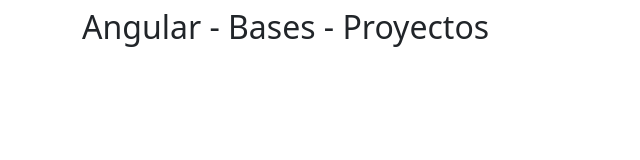
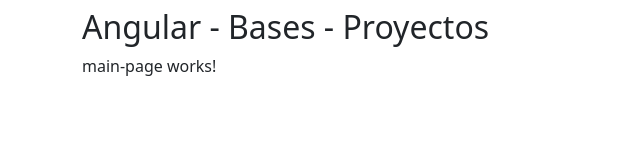
Before and after one commit to alexDev2808/angular-bases, an Angular app: page / in a window 1280 px wide. Shown: the top 160 px of the page, without its empty margins (0-640 px from the left). Built offline with nearby package versions, Linux system fonts and the light colour scheme.

Commit message:
Modulo dbz, component: main-page dbz

```diff
--- a/src/app/app.component.html
+++ b/src/app/app.component.html
@@ -1 +1,3 @@
 <h2>Angular - Bases - Proyectos</h2>
+
+<app-dbz-main-page></app-dbz-main-page>
--- a/src/app/app.module.ts
+++ b/src/app/app.module.ts
@@ -2,13 +2,15 @@
 import { BrowserModule } from '@angular/platform-browser';
 
 import { AppComponent } from './app.component';
+import { DbzModule } from './dbz/dbz.module';
 
 @NgModule({
   declarations: [
-    AppComponent
+    AppComponent,
   ],
   imports: [
-    BrowserModule
+    BrowserModule,
+    DbzModule
   ],
   providers: [],
   bootstrap: [AppComponent]
--- /dev/null
+++ b/src/app/dbz/components/pages/main-page/main-page.component.html
@@ -0,0 +1 @@
+<p>main-page works!</p>
```
Also changed, not shown: src/app/dbz/components/pages/main-page/main-page.component.ts (added, +10 -0 lines), src/app/dbz/dbz.module.ts (added, +18 -0 lines), src/app/dbz/components/pages/main-page/main-page.component.css (added), 1 other file (tests, documents, lock files or other folders).
